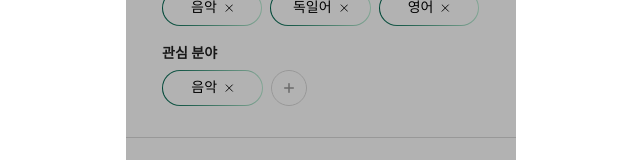
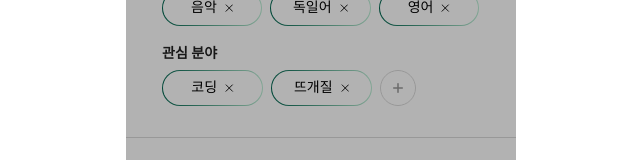
Before and after one commit to EFUB-SWS-Rudolph/Frontend, a React (Vite) app in the folder sws/: page /mypage in a window 1280 px wide. Shown: the part 321-481 px from the top of the page, without its empty margins (319-959 px from the left). Built offline with nearby package versions, Linux system fonts and the light colour scheme; a web font is replaced by a local one.

Commit message:
🎨Feat: edit interest tags

```diff
--- a/sws/src/mypage/components/myTags/Interests.jsx
+++ b/sws/src/mypage/components/myTags/Interests.jsx
@@ -1,14 +1,20 @@
 import Tag from './Tag';
 import { Container, TagsContainer } from './TagCommonStyleFrame';
 import CHIP from '../../assets/icon_chip.svg?react';
+import { useProfileStore } from '../../stores/ProfileStore';
+
+// 사용자의 tag를 zustand에 저장 -> 해당 변수를 불러와서 tag로 보여줌
 
 export default function Interests() {
+  const { interestTags, setInterestTags, removeTalentTag } = useProfileStore();
+  const isMax = interestTags.length === 3;
+
   return (
     <Container>
       <p>관심 분야</p>
       <TagsContainer>
-        <Tag text="음악" />
-        <CHIP />
+        {interestTags.map((item) => <Tag text={item} />)}
+        {!isMax && <CHIP />}
       </TagsContainer>
     </Container>
   );
--- a/sws/src/mypage/stores/ProfileStore.js
+++ b/sws/src/mypage/stores/ProfileStore.js
@@ -6,8 +6,8 @@ export const useProfileStore = create((set) => ({
   department: '서양화과',
   studentid: '24',
   location: '서울시 강동구',
-  talentTags: [],
-  interestTags: [],
+  talentTags: ['바이올린', '운동', '그림'],
+  interestTags: ['코딩', '뜨개질'],
   isEditing: true,
   isOnChoice: true,
 
```
